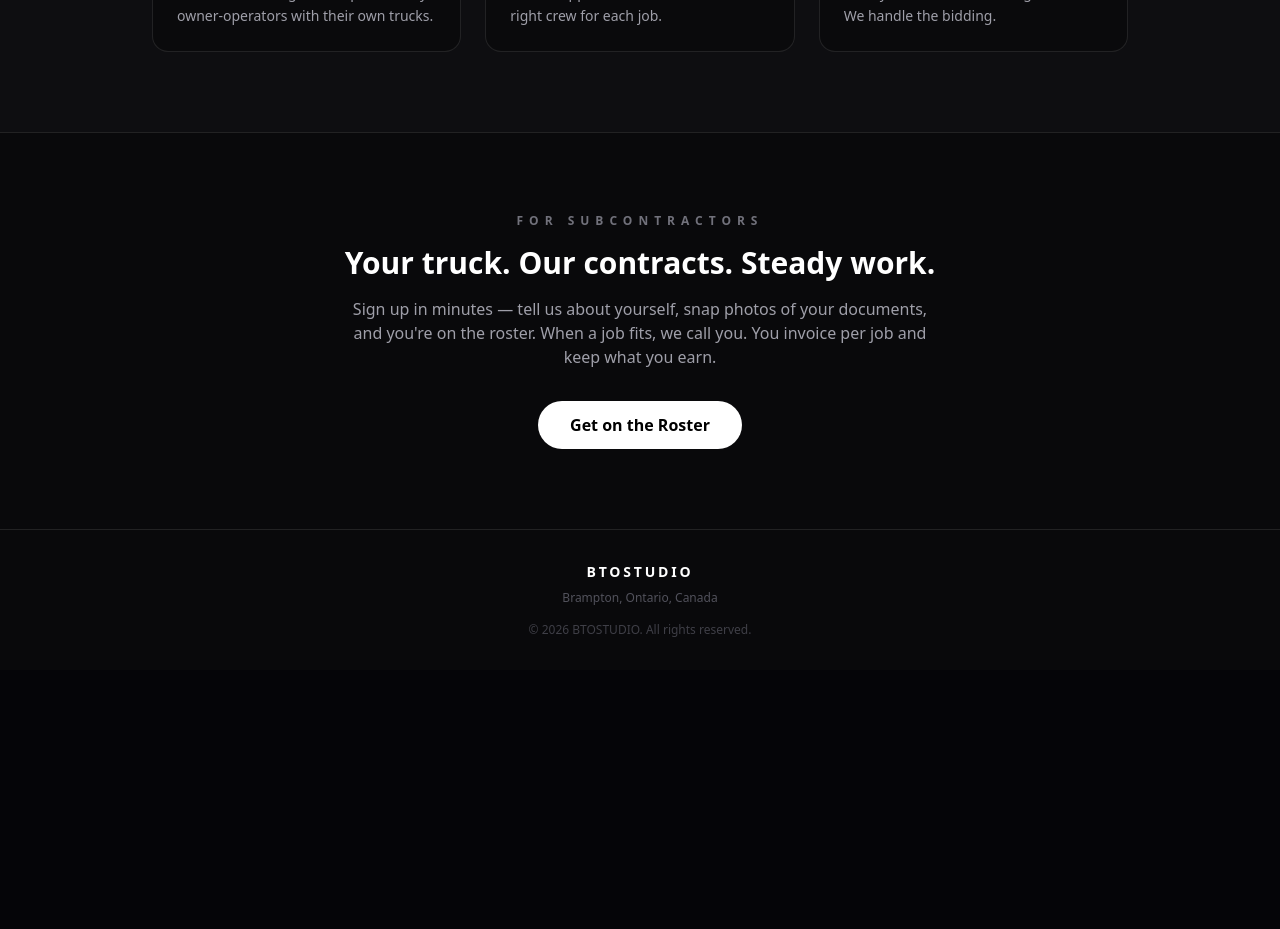
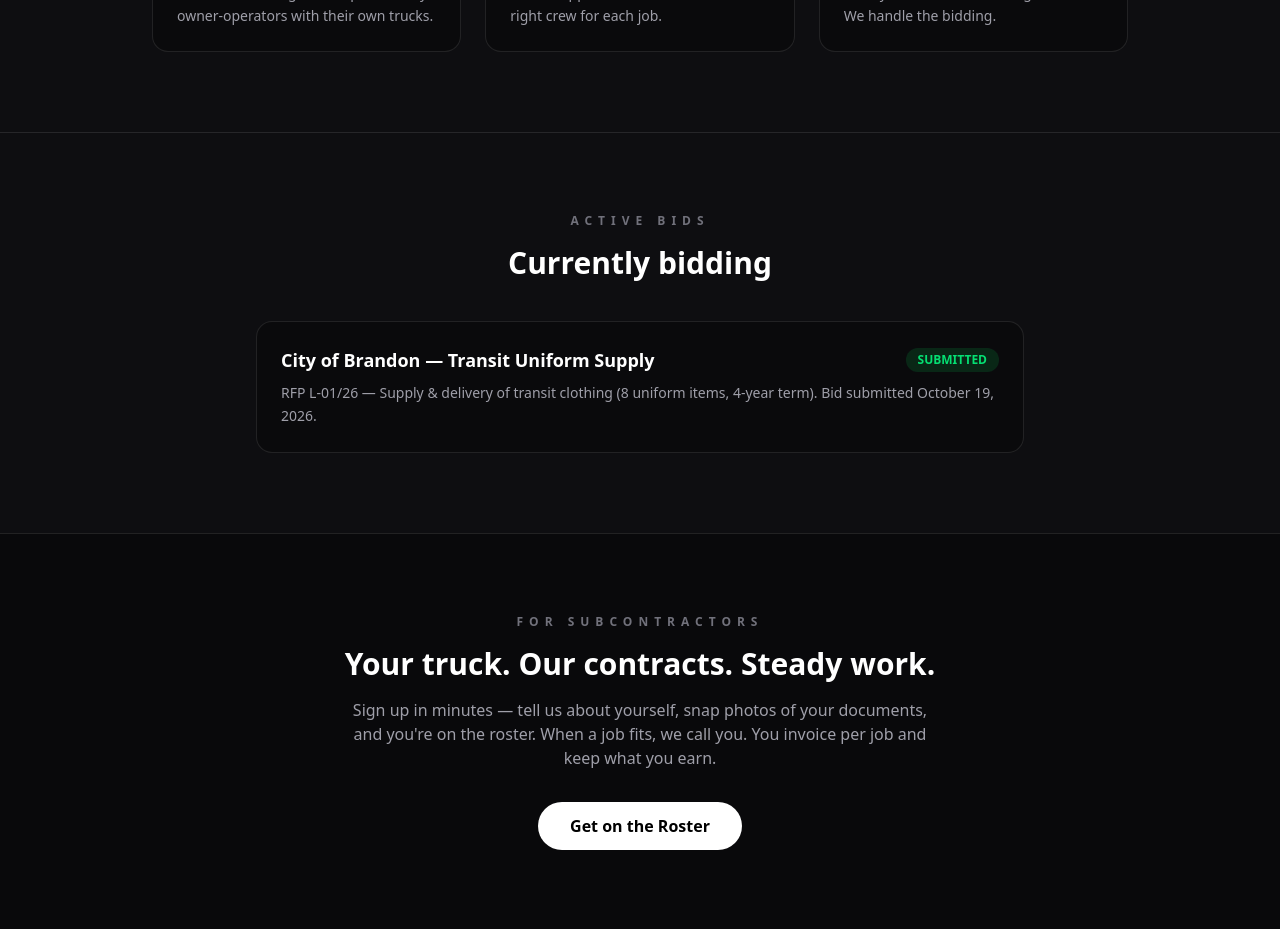
Before and after one commit to Spartaboss26/btostudio-site, a Next.js app: page / in a window 1280 px wide. Shown: the part 940-1869 px from the top of the page. Before the commit the page ends 1610 px from the top, so only its background shows below. Built offline with nearby package versions, Linux system fonts and the light colour scheme.

Commit message:
Add Active Bids section with Brandon L-01/26 submission

```diff
--- a/src/app/page.tsx
+++ b/src/app/page.tsx
@@ -80,6 +80,34 @@ export default function Home() {
         </div>
       </section>
 
+      {/* Active bids */}
+      <section className="border-t border-white/10 bg-zinc-900/40">
+        <div className="mx-auto max-w-5xl px-4 py-16 sm:px-6 sm:py-20">
+          <p className="text-center text-xs font-bold tracking-[0.5em] text-zinc-500">
+            ACTIVE BIDS
+          </p>
+          <h2 className="mt-4 text-center text-2xl font-black sm:text-3xl">
+            Currently bidding
+          </h2>
+          <div className="mx-auto mt-10 max-w-3xl space-y-4">
+            <div className="rounded-2xl border border-white/10 bg-zinc-950/70 p-6">
+              <div className="flex flex-col justify-between gap-2 sm:flex-row sm:items-center">
+                <h3 className="text-lg font-bold">
+                  City of Brandon — Transit Uniform Supply
+                </h3>
+                <span className="inline-block w-fit rounded-full bg-green-500/15 px-3 py-1 text-xs font-bold text-green-400">
+                  SUBMITTED
+                </span>
+              </div>
+              <p className="mt-2 text-sm leading-relaxed text-zinc-400">
+                RFP L-01/26 — Supply &amp; delivery of transit clothing (8
+                uniform items, 4-year term). Bid submitted October 19, 2026.
+              </p>
+            </div>
+          </div>
+        </div>
+      </section>
+
       {/* For subcontractors */}
       <section className="border-t border-white/10">
         <div className="mx-auto max-w-3xl px-4 py-16 text-center sm:px-6 sm:py-20">
```
